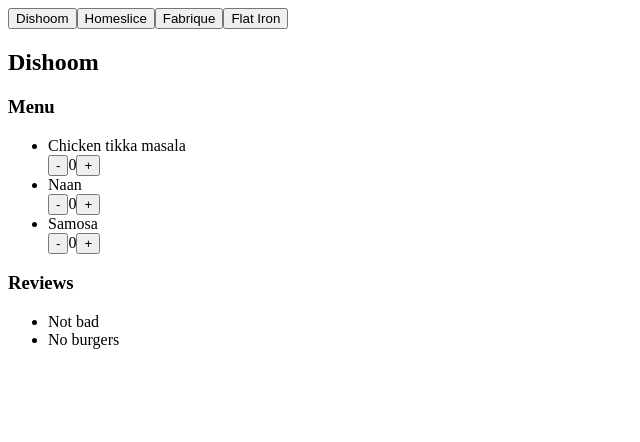
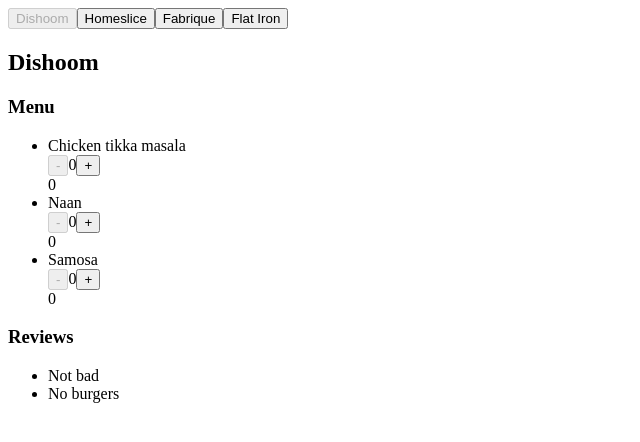
Before and after one commit to virter/react-20240513, a React (Vite) app: page / in a window 1280 px wide. Shown: the top 442 px of the page, without its empty margins (0-640 px from the left). Built offline with nearby package versions, Linux system fonts and the light colour scheme.

Commit message:
refactor restaurant tabs, add useCount hook

```diff
--- a/index.html
+++ b/index.html
@@ -4,7 +4,7 @@
 <head>
   <meta charset="UTF-8" />
   <meta name="viewport" content="width=device-width, initial-scale=1.0" />
-  <title>Lecture2 - HomeWork</title>
+  <title>Lecture3 - HomeWork</title>
 </head>
 
 <body>
--- a/src/components/button/component.jsx
+++ /dev/null
@@ -1,3 +0,0 @@
-export const Button = ({ children, onClick }) => {
-    return <button onClick={onClick}>{children}</button>;
-};
--- /dev/null
+++ b/src/components/counter/component.jsx
@@ -0,0 +1,15 @@
+/* eslint-disable react/jsx-key */
+
+export const Counter = ({ value, min = 0, max = 5, onChange }) => {
+    return (
+        <div>
+            <button onClick={() => onChange(value - 1)} disabled={value === min}>
+                -
+            </button>
+            {value}
+            <button onClick={() => onChange(value + 1)} disabled={value === max}>
+                +
+            </button>
+        </div>
+    );
+};
--- a/src/components/dish/component.jsx
+++ b/src/components/dish/component.jsx
@@ -1,28 +1,24 @@
 /* eslint-disable react/jsx-key */
-import { useState } from "react";
+
+import { useState } from 'react';
+import { Counter } from '../counter/component';
+
+const initalValue = 0;
+
+const useCount = () => {
+    const [ count , setCount ] = useState(initalValue);
+    return { count, setCount };
+};
 
 export const Dish = ({ dish }) => {
-    const [ count, setCount ] = useState(0);
-
-    const increment = () => {
-        if (count === 5) return;
-        setCount(count + 1);
-    };
-
-    const decrement = () => {
-        if (count === 0) return;
-        setCount(count - 1);
-    };
+    const { count, setCount } = useCount();
 
     const { name } = dish;
-
     if (!name) return;
 
     return <div>
         <span>{name}</span>
-        <br/>
-        <button onClick={decrement}>-</button>
-        <span>{count}</span>
-        <button onClick={increment}>+</button>
+        <Counter value={count} onChange={setCount} />
+        {count * dish.price}
     </div>;
 };
--- a/src/components/layout/component.jsx
+++ b/src/components/layout/component.jsx
@@ -1,3 +1,5 @@
+/* eslint-disable react/jsx-key */
+
 import { Header } from "../header/component";
 import { Footer } from "../footer/component";
 
--- a/src/components/menu/component.jsx
+++ b/src/components/menu/component.jsx
@@ -1,4 +1,5 @@
 /* eslint-disable react/jsx-key */
+
 import { Dish } from "../dish/component";
 
 export const Menu = ({ menu }) => {
--- /dev/null
+++ b/src/components/restaurant-tabs/component.jsx
@@ -0,0 +1,18 @@
+/* eslint-disable react/jsx-key */
+
+import { Tab } from '../tab/component';
+
+export const RestaurantTabs = ({ activeTabIndex, restaurants, onTabClick }) => {
+    return (
+        <div>
+            {restaurants.map(({ name }, index) => (
+                <Tab
+                    key={index}
+                    title={name}
+                    onClick={() => onTabClick(index)}
+                    isActive={activeTabIndex === index}
+                />
+            ))}
+        </div>
+    );
+}
--- a/src/components/restaurant/component.jsx
+++ b/src/components/restaurant/component.jsx
@@ -1,4 +1,5 @@
 /* eslint-disable react/jsx-key */
+
 import { Menu } from "../menu/component";
 import { Reviews } from "../reviews/component";
 
--- /dev/null
+++ b/src/components/restaurants/component.jsx
@@ -0,0 +1,21 @@
+/* eslint-disable react/jsx-key */
+
+import { useState } from "react";
+
+import { Restaurant } from "../restaurant/component";
+import { RestaurantTabs } from "../restaurant-tabs/component";
+
+
+export const Restaurants = ({ restaurants }) => {
+    const [ activeRestaurantIndex, setActiveRestaurantIndex ] = useState(0);
+    const activeRestaurant = restaurants[activeRestaurantIndex];
+
+    return <div>
+        <RestaurantTabs
+            activeTabIndex={activeRestaurantIndex}
+            restaurants={restaurants}
+            onTabClick={setActiveRestaurantIndex}
+        />
+        <Restaurant restaurant={activeRestaurant} />
+    </div>;
+};
--- a/src/components/reviews/component.jsx
+++ b/src/components/reviews/component.jsx
@@ -1,4 +1,21 @@
 /* eslint-disable react/jsx-key */
+
+/*
+Почему выкидывает warning в консоли, не смотря на eslint-disable react/jsx-key?
+
+Warning: Each child in a list should have a unique "key" prop.
+
+Check the render method of `Reviews`. See https://reactjs.org/link/warning-keys for more information.
+    at li
+    at Reviews (http://localhost:5173/src/components/reviews/component.jsx?t=1716632432208:18:27)
+    at div
+    at Restaurant (http://localhost:5173/src/components/restaurant/component.jsx?t=1716632432208:19:30)
+    at div
+    at Restaurants (http://localhost:5173/src/components/restaurants/component.jsx?t=1716632432208:21:31)
+    at div
+    at Layout (http://localhost:5173/src/components/layout/component.jsx:19:26)
+*/
+
 import { ReviewItem } from "../review-item/component";
 
 export const Reviews = ({ reviews }) => {
@@ -8,8 +25,8 @@
         <div>
             <h3>Reviews</h3>
             <ul>
-                { reviews.map((item, index) => !!item.text ? (
-                    <li key={index}>
+                { reviews.map((item) => !!item.text ? (
+                    <li>
                         <ReviewItem item={item} />
                     </li>
                 ) : null)}
--- a/src/components/tab/component.jsx
+++ b/src/components/tab/component.jsx
@@ -1,17 +1,7 @@
-/* eslint-disable react/jsx-key */
-import { useState } from "react";
-
-import { Restaurant } from "../restaurant/component";
-
-export const Tab = ({ restaurants }) => {
-    const [ rId, setId ] = useState(0);
-
-    return <div>
-        <div>
-            {restaurants.map((item, index) => (
-                <button key={index} onClick={() => setId(index)}>{item.name}</button>
-            ))}
-        </div>
-        <Restaurant restaurant={restaurants[rId]} />
-    </div>;
+export const Tab = ({ title, onClick, isActive }) => {
+    return (
+        <button onClick={onClick} disabled={isActive}>
+            {title}
+        </button>
+    );
 };
--- a/src/main.jsx
+++ b/src/main.jsx
@@ -1,17 +1,16 @@
 /* eslint-disable react/jsx-key */
 /* eslint-disable react/no-children-prop */
+
 import React from "react";
 import { createRoot } from "react-dom/client";
 import { restaurants } from "./constants/mock_copy";
 import { Layout } from "./components/layout/component";
-import { Tab } from "./components/tab/component";
+import { Restaurants } from "./components/restaurants/component";
 
 const root = createRoot(document.getElementById("root"));
 
 root.render(
-  <div>
-    <Layout>
-      <Tab restaurants={restaurants} />
-    </Layout>
-  </div>
+  <Layout>
+    <Restaurants restaurants={restaurants} />
+  </Layout>
 );
```
